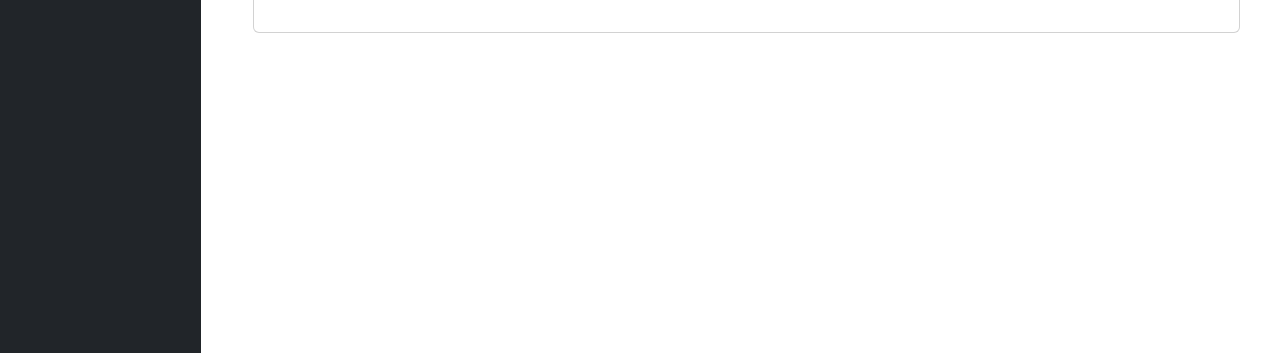
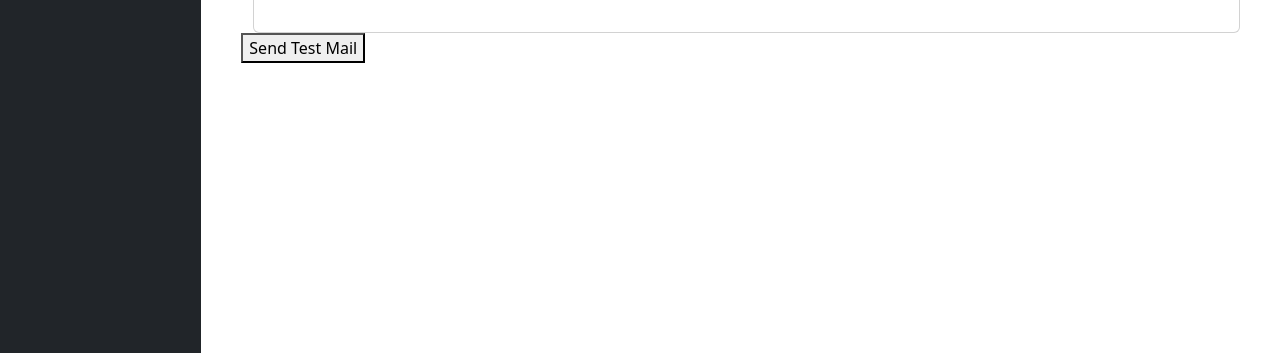
Before and after one commit to php20type/CSR, a Laravel app: page /settings in a window 1280 px wide. Shown: the part 502-855 px from the top of the page. Run offline with Laravel 12, Linux system fonts and the light colour scheme; a user stored in the database is signed in; data comes from the database, SQL or seed files in the repository; data that the repository does not hold is empty.

Commit message:
check mail

```diff
--- a/app/Http/Controllers/NGOController.php
+++ b/app/Http/Controllers/NGOController.php
@@ -105,7 +105,7 @@ class NGOController extends Controller
         }
 
         // If all 3 admins approved, update status to "approved"
-        if ($ngo->approvals()->count() >= 3) {
+        if ($ngo->approvals()->count() = 2) {
             $ngo->update(['status' => 'approved']);
         }
 
--- a/app/Http/Controllers/SettingController.php
+++ b/app/Http/Controllers/SettingController.php
@@ -5,6 +5,7 @@ use Illuminate\Support\Facades\File;
 use Illuminate\Support\Facades\Artisan;
 use App\Models\AdditionalFund;
 use Illuminate\Support\Facades\Auth;
+use Illuminate\Support\Facades\Mail;
 
 use Illuminate\Http\Request;
 
@@ -60,4 +61,12 @@ class SettingController extends Controller
 
         return redirect()->back()->with('success', 'Additional Fund added successfully.');
     }
+
+    public function sendTestMail()
+    {
+        Mail::send('emails.test', ['name' => 'Gmail'], function ($message) {
+            $message->to('crazycoder09@gmail.com')
+                ->subject('Test Mail with View');
+        });
+    }
 }
--- a/resources/views/settings/index.blade.php
+++ b/resources/views/settings/index.blade.php
@@ -93,4 +93,7 @@
         </form>
     </div>
 </div>
+<form action="{{ url('/send-test-mail') }}" method="GET">
+    <button type="submit">Send Test Mail</button>
+</form>
 @endsection
--- a/routes/web.php
+++ b/routes/web.php
@@ -41,4 +41,7 @@ Route::middleware(['auth'])->group(function () {
     Route::get('/settings', [SettingController::class, 'index'])->name('settings.index');
     Route::post('/fund/store', [SettingController::class, 'store'])->name('fund.store');
     Route::post('/settings/update-initial-fund', [SettingController::class, 'updateInitialFund'])->name('settings.updateInitialFund');
+
+    Route::get('/send-test-mail', [SettingController::class, 'sendTestMail']);
+
 });
```
Also changed, not shown: resources/views/emails/test.blade.php (added, +10 -0 lines).
